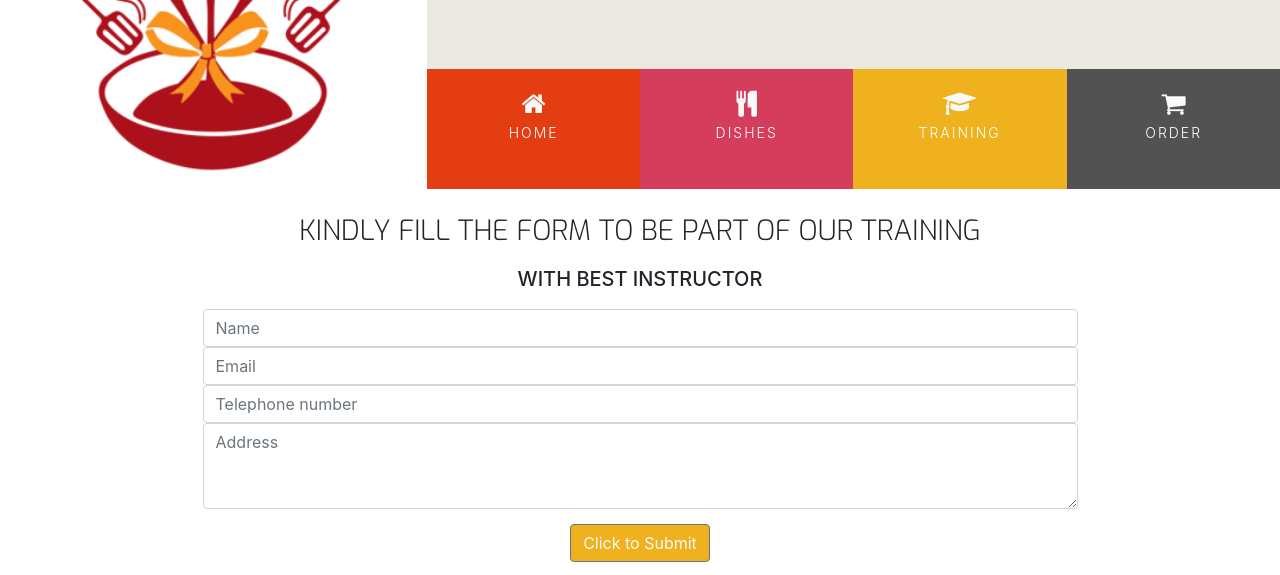
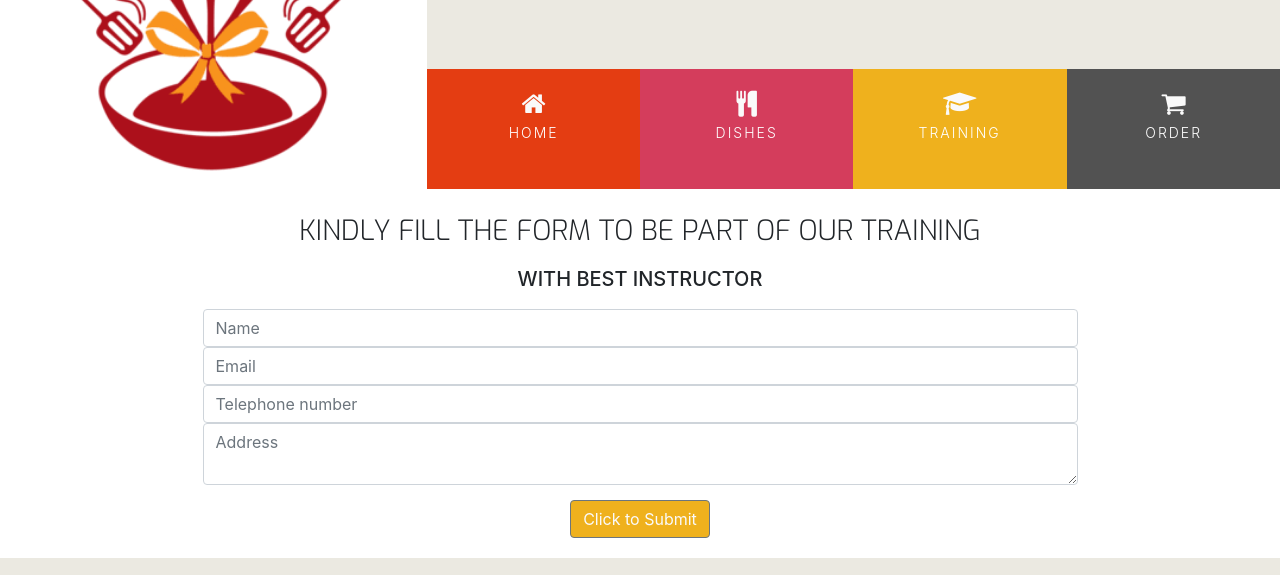
Before and after one commit to Christianah25/SOKOYOKOTO, a plain HTML site: page training.html in a window 1280 px wide. Shown: the part 180-755 px from the top of the page. Drawn offline with nearby package versions, Linux system fonts and the light colour scheme.

Commit message:
some chamges in training form

```diff
--- a/training.html
+++ b/training.html
@@ -55,9 +55,13 @@
                         <form>
                             <input type="text" name="name" id="fullname" class="form-control" placeholder="Name" required />
                             <input type="email" name="email" id="emailaddress" class="form-control" placeholder="Email" required />
+
                             <input type="text" name="telephone number" id="telephone" class="form-control" placeholder="Telephone number" required />
-                            <textarea rows="3" name="address" id="projectsummary" class="form-control" placeholder="Address" required></textarea>
+                            <textarea rows="2" name="address" id="projectsummary" class="form-control" placeholder="Address" required></textarea>
                             <div class="form-row text-center">
+
+
+
                                 <div class="col">
                                     <button type="submit" class="btn btn-secondary"> Click to Submit</button>
                                 </div>
```
